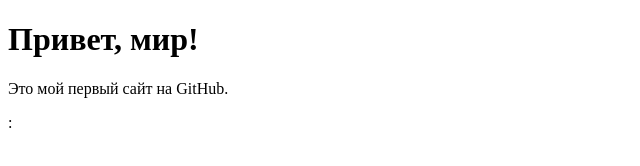
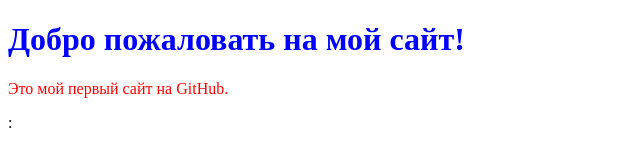
Before and after one commit to SunAlexCher/network.github.io, a plain HTML site: page index.html in a window 1280 px wide. Shown: the whole page, without its empty margins (0-640 px from the left). Drawn offline with Linux system fonts and the light colour scheme.

Commit message:
Update index.html

```diff
--- a/index.html
+++ b/index.html
@@ -4,8 +4,8 @@
     <title>Мой первый сайт</title>
 </head>
 <body>
-    <h1>Привет, мир!</h1>
-    <p>Это мой первый сайт на GitHub.</p>
+    <h1 style="color: blue;">Добро пожаловать на мой сайт!</h1>
+<p style="color: red;">Это мой первый сайт на GitHub.</p>
 </body>
 </html>
 	<!DOCTYPE html>:
```
